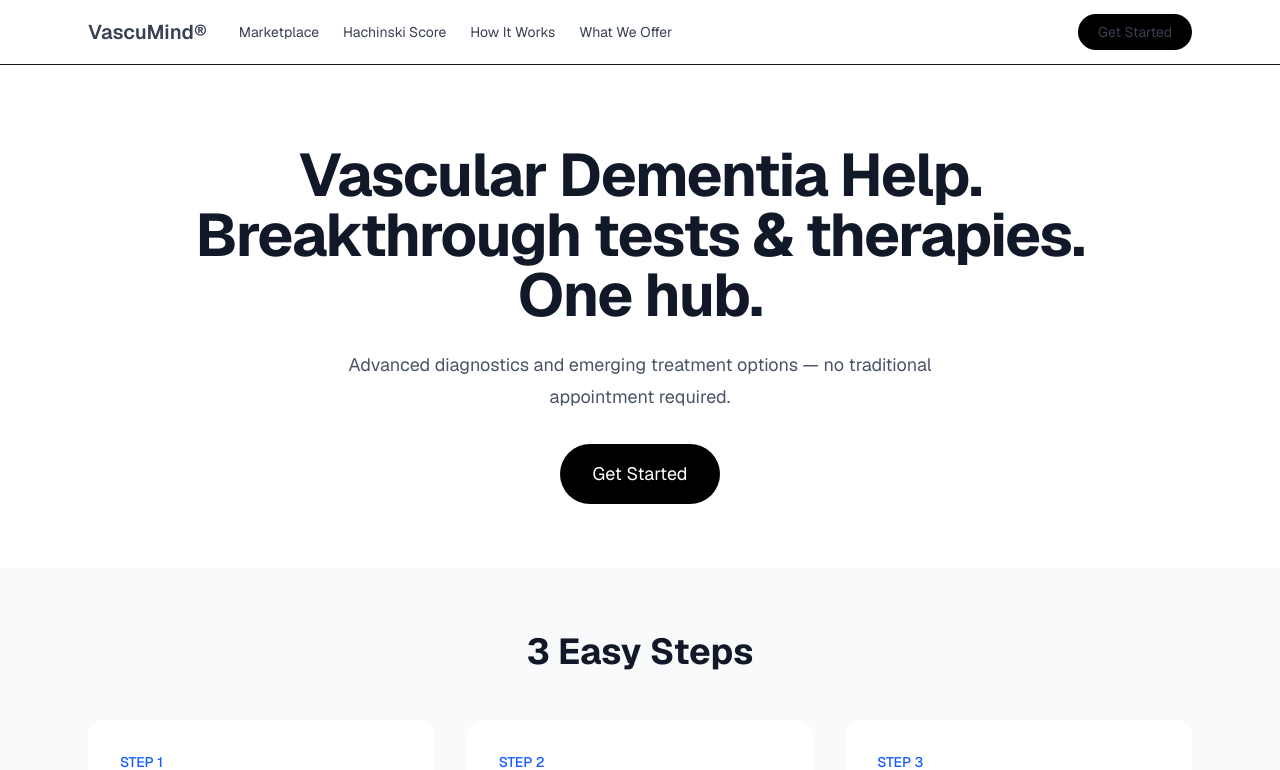
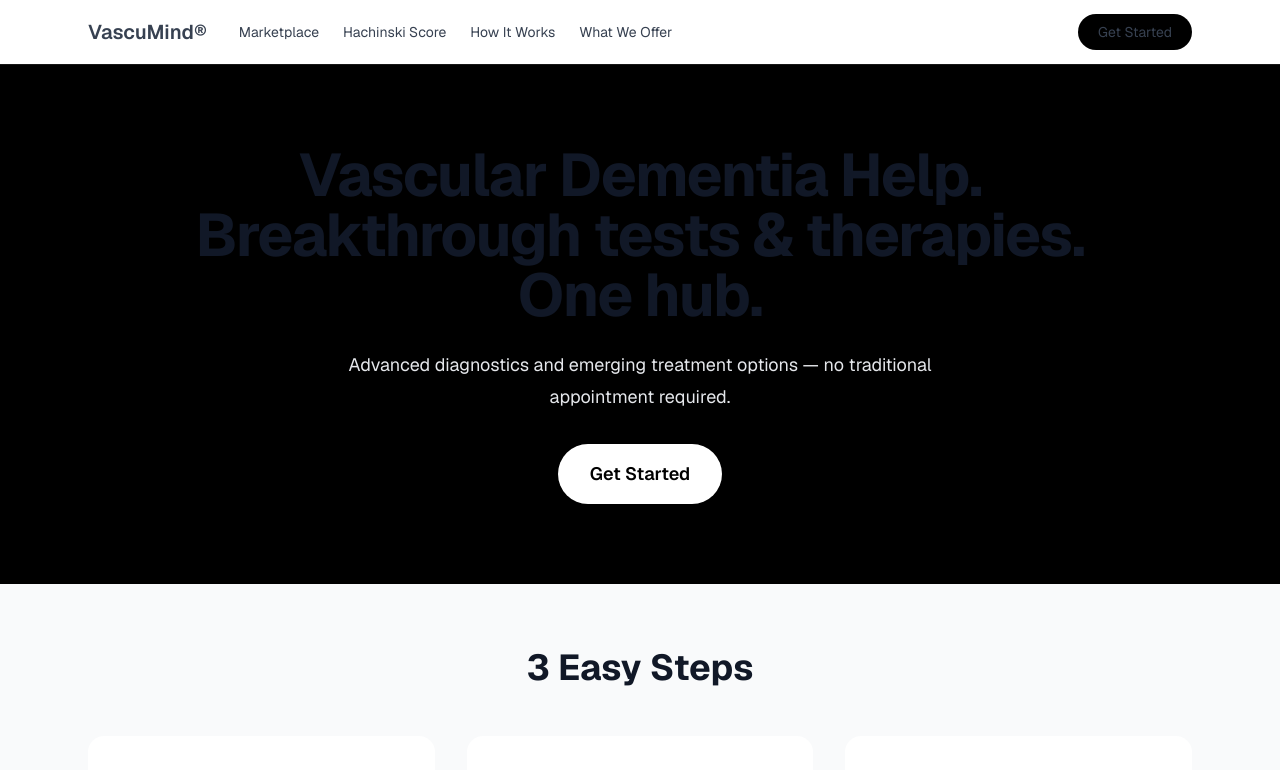
Before and after one commit to croomlawrence/vasculardementia.ai, a Next.js app: page / in a window 1280 px wide. Shown: the top 770 px of the page. Built offline with nearby package versions, Linux system fonts and the light colour scheme.

Commit message:
Fix hero contrast - black background with white text and high-contrast button

```diff
--- a/app/page.tsx
+++ b/app/page.tsx
@@ -3,20 +3,22 @@
 export default function Home() {
   return (
     <main>
-      {/* Hero Section */}
-      <section className="max-w-5xl mx-auto px-6 pt-20 pb-16 text-center">
-        <h1 className="text-6xl font-semibold tracking-tight mb-6">
+      {/* Hero Section - High Contrast Black Background */}
+      <section className="bg-black py-20">
+        <div className="max-w-5xl mx-auto px-6 text-center">
+          <h1 className="text-6xl font-semibold tracking-tight mb-6 text-white">
             Vascular Dementia Help.<br />Breakthrough tests & therapies. One hub.
           </h1>
-        <p className="text-xl text-gray-600 mb-8 max-w-2xl mx-auto">
+          <p className="text-xl text-gray-200 mb-8 max-w-2xl mx-auto">
             Advanced diagnostics and emerging treatment options — no traditional appointment required.
           </p>
           <a
             href="#get-started"
-          className="inline-block bg-black text-white px-8 py-4 rounded-full text-lg hover:bg-gray-800"
+            className="inline-block bg-white text-black px-8 py-4 rounded-full text-lg font-semibold hover:bg-gray-200"
           >
             Get Started
           </a>
+        </div>
       </section>
 
       {/* How It Works */}
@@ -99,7 +101,7 @@
         </div>
       </section>
 
-      {/* MCI Screen CTA - Prominent placement */}
+      {/* MCI Screen CTA */}
       <MCIScreenCTA />
 
       {/* Final CTA */}
```
Lines whose indentation alone changed are shown as unchanged.
